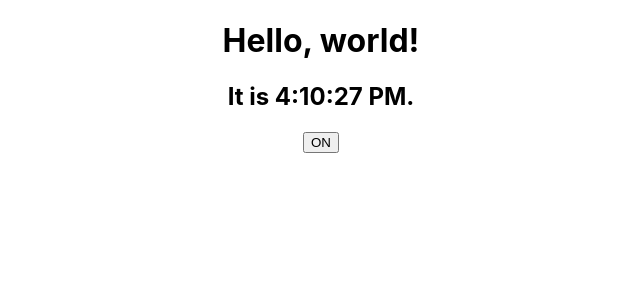
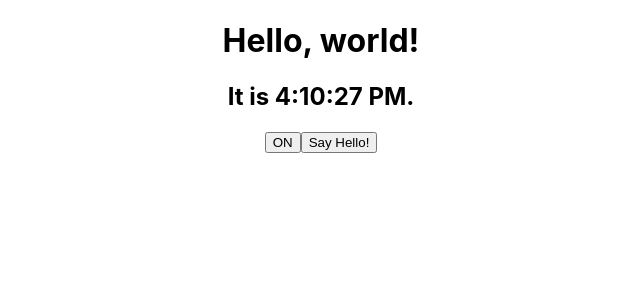
Before and after one commit to moaaxali/reactjs, a React (Create React App) app: page / in a window 1280 px wide. Shown: the top 300 px of the page, without its empty margins (319-959 px from the left). Built offline with nearby package versions, Linux system fonts and the light colour scheme.

Commit message:
Pass Args to Handler - Add to main App Compoent

```diff
--- a/src/App.js
+++ b/src/App.js
@@ -3,6 +3,7 @@
 import StatefulComponent from './StatefulComponent/StatefulComponent'
 import EventHandling from './EventHandling/Toggle'
 import './App.css';
+import PassingArgsToHandler from './EventHandling/PassingArgsToHandler';
 
 // const user = {
 //   firstName: 'Maaz',
@@ -30,6 +31,7 @@ function App() {
       /> */}
       <StatefulComponent />
       <EventHandling />
+      <PassingArgsToHandler />
     </div>
   );
 }
--- a/src/EventHandling/EventHandling.js
+++ b/src/EventHandling/EventHandling.js
@@ -6,7 +6,8 @@ class EventHandling extends Component {
   render() {
     <div>
       <Toggle />
-      <PassingArgsToHandler />
+      <h1>hello</h1>
+      <PassingArgsToHandler name="Maaz" />
     </div>
   }
 }
--- a/src/EventHandling/PassingArgsToHandler.js
+++ b/src/EventHandling/PassingArgsToHandler.js
@@ -7,13 +7,12 @@ class PassingArgsToHandler extends Component {
   }
 
   handleClick(e) {
-    alert(e.fname)
+    alert(e)
   }
 
   render() {
-    fname = 'Maaz';
     return (
-      <button onClick={this.handleClick.bind(this, fname)} >
+      <button onClick={this.handleClick.bind(this, 'Maaz')} >
         Say Hello!
       </button>
     );
```
